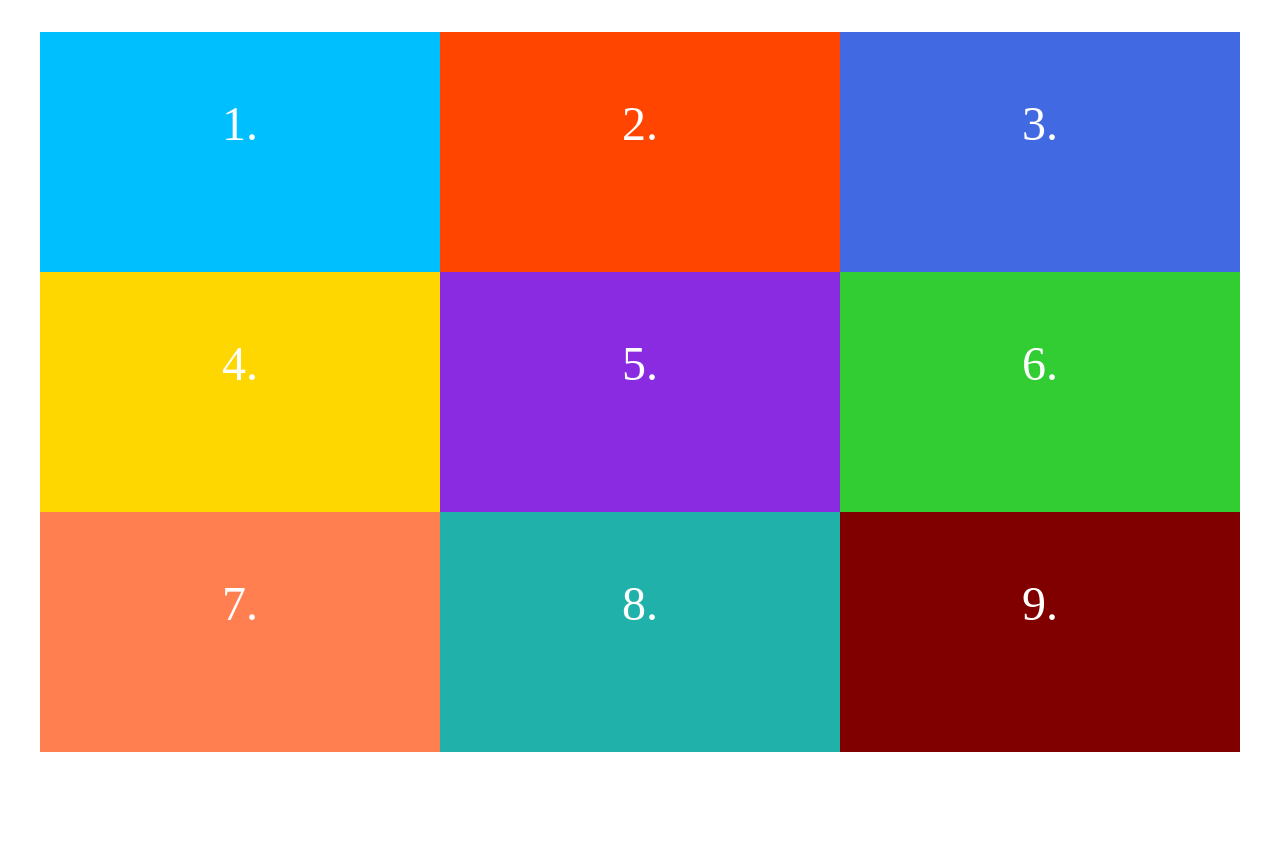
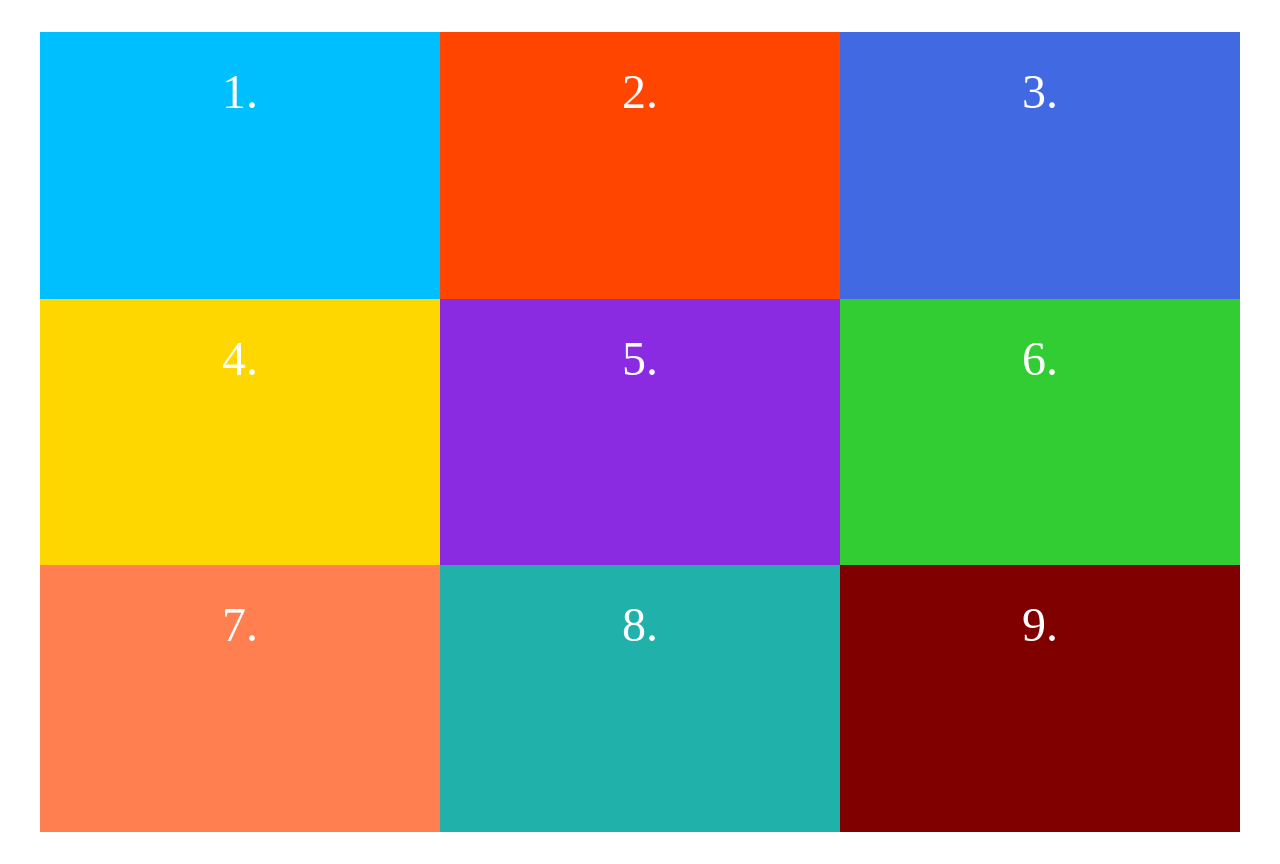
Before and after one commit to shonecom/fed3, a plain HTML site: page index.html in a window 1280 px wide. Before the commit the page ends 800 px from the top, so only its background shows below. Drawn offline with Linux system fonts and the light colour scheme.

Commit message:
Update index.html

```diff
--- a/index.html
+++ b/index.html
@@ -5,7 +5,7 @@
  <title>My first page</title>
 <style>
 .container {
-  height: 90vh;
+  height: 100vh;
   margin: 2rem;
   display: grid;
   grid-template-columns: 1fr 1fr 1fr;
@@ -15,7 +15,7 @@
   color: white;
   font-size: 3rem;
   text-align: center;
-  padding: 4rem;
+  padding: 2rem;
 }
 .cell-1 {
   background: deepskyblue;
```
